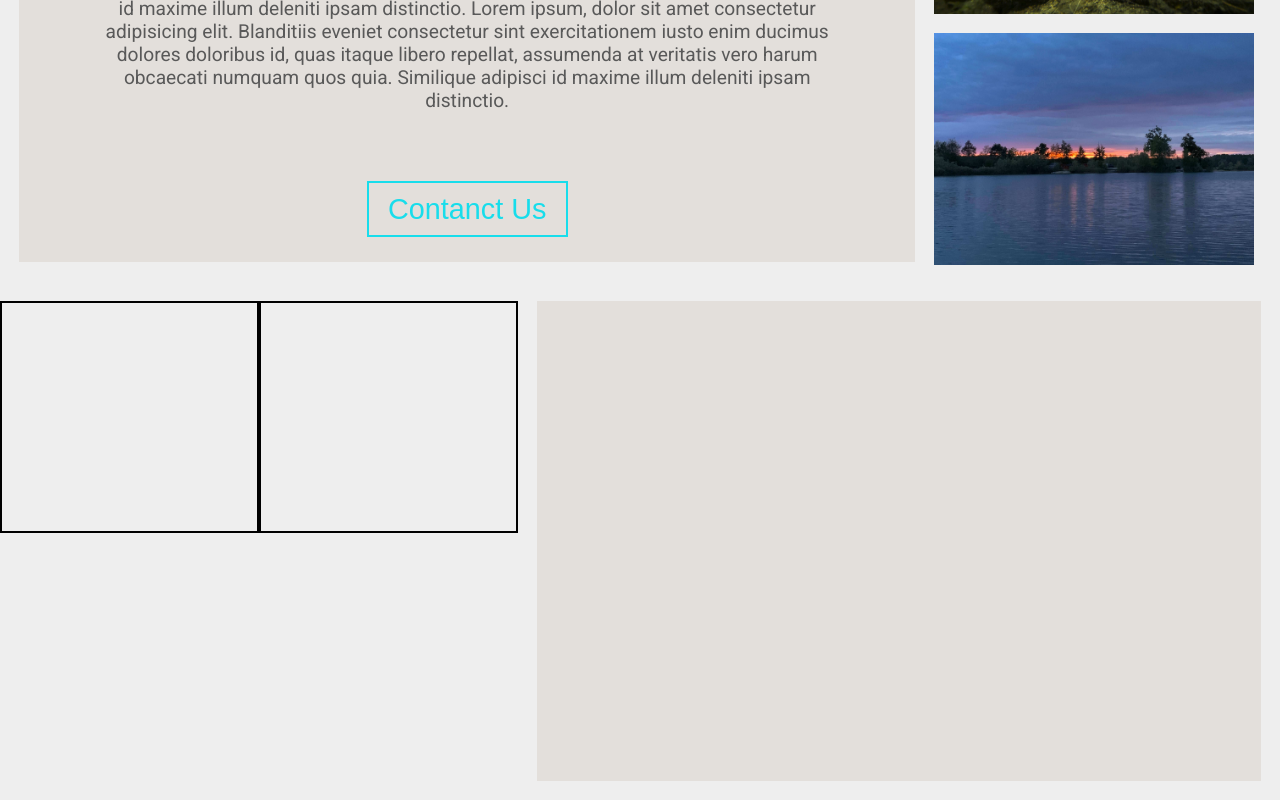
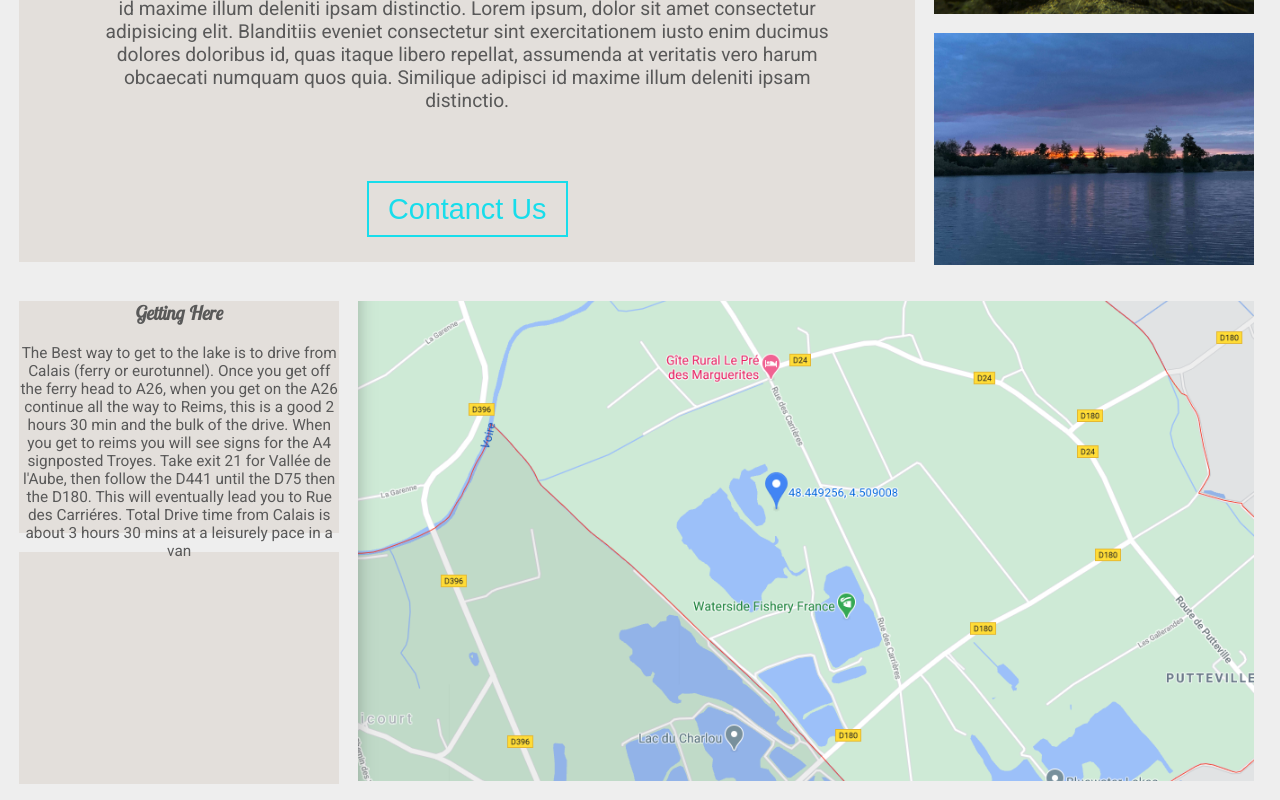
Before and after one commit to jamieTardi/blulago-react, a React (Create React App) app in the folder blulago/: page / in a window 1280 px wide. Shown: the part 1042-1842 px from the top of the page. Built offline with nearby package versions, Linux system fonts and the light colour scheme.

Commit message:
added location

```diff
--- a/blulago/src/components/Location.jsx
+++ b/blulago/src/components/Location.jsx
@@ -1,19 +1,23 @@
 import React from 'react'
 import styled from 'styled-components'
+import locationPic from '../assets/location.png'
 
 
 const Location = () => {
     return (
         <FlexContainer>
+            <FlexPic>
             <LocationPic>
-
+                <h4>Getting Here</h4>
+                <p>The Best way to get to the lake is to drive from Calais (ferry or eurotunnel). Once you get off the ferry head to A26, when you get on the A26 continue all the way to Reims, this is a good 2 hours 30 min and the bulk of the drive. When you get to reims you will see signs for the A4 signposted Troyes. Take exit 21 for Vallée de l'Aube, then follow the D441 until the D75 then the D180. This will eventually lead you to Rue des Carriéres.
+Total Drive time from Calais is about 3 hours 30 mins at a leisurely pace in a van</p>
             </LocationPic>
             <LocationPic>
 
             </LocationPic>
-
+            </FlexPic>
             <LocationContainer>
-
+            <img src={locationPic} alt=""/>
 
             </LocationContainer>
 
@@ -32,15 +36,37 @@ background-color: #e3dfdb;
 width: 70vw;
 height: 60vh;
 margin: 1rem 1rem;
+img{
+    width: 100%;
+    height: 100%;
+    object-fit: cover;
+}
 `
 
 const LocationPic = styled.div`
-border: 2px solid black;
+border: none;
 width: 25vw;
 height: 29vh;
 margin-top: 1rem;
 display: flex;
+background-color: #e3dfdb;
+display: flex;
 flex-direction: column;
+text-align: center;
+p{
+    font-size: 0.8rem;
+
+}
+h4{
+    color: #595959;
+font-family: 'Lobster Two', cursive;
+margin-bottom: 1rem;
+}
+
+
 `
+const FlexPic = styled.div`
 
+margin-left: 1rem
+`
 export default Location
```
Also changed, not shown: blulago/src/assets/location.png (added), 1 other file (tests, documents, lock files or other folders).
